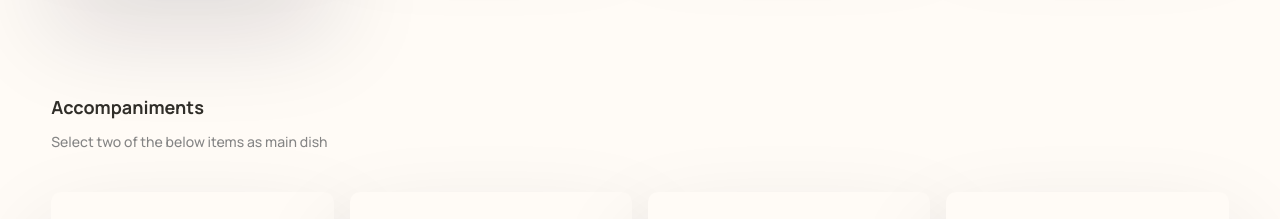
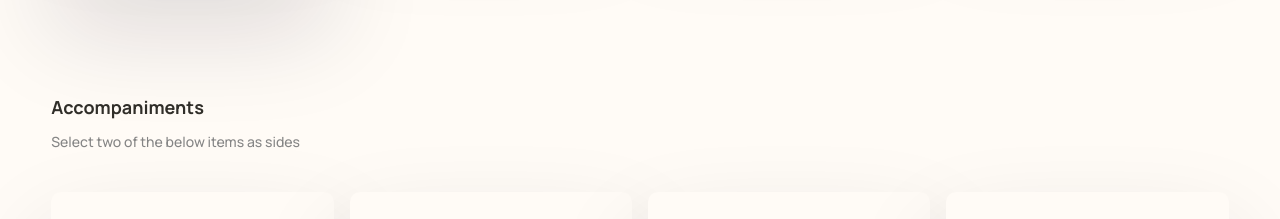
Before and after one commit to cleph01/nextjs_micro_projects-valhalla_website, a Next.js app: page /catering in a window 1280 px wide. Shown: the part 1320-1539 px from the top of the page. Built offline with nearby package versions, Linux system fonts and the light colour scheme.

Commit message:
corrected grammar error in accompaniments; corrected to say sides

```diff
--- a/pages/catering/index.js
+++ b/pages/catering/index.js
@@ -122,7 +122,7 @@ const index = () => {
             <section className={styles.container} id="sides">
                 <div className={styles.main_text}>
                     <h2>Accompaniments</h2>
-                    <p>Select two of the below items as main dish</p>
+                    <p>Select two of the below items as sides</p>
                 </div>
                 <br />
                 <div className={styles.container_box}>
```
